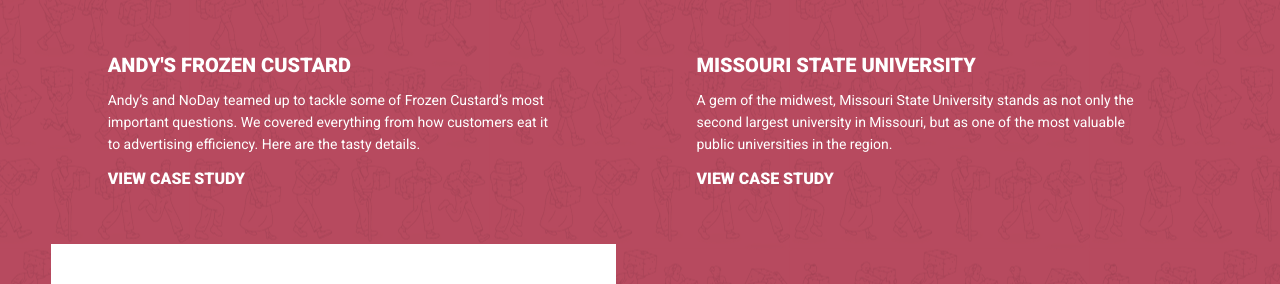
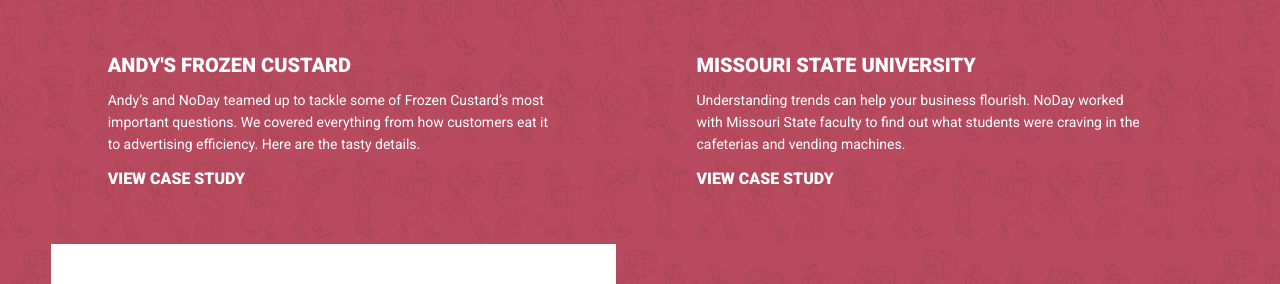
Before and after one commit to kyasui/noday, a Jekyll site: the page built from case-studies/index.html, in a window 1280 px wide and 900 px high, scrolled down 741 px. Shown: the part 168-452 px from the top of the window. Built offline with Jekyll 4.4.1, drawn with Linux system fonts in a browser that asks for light colours.

Commit message:
Updated Missouri State University

```diff
--- a/_case-study/missouri-state-university.markdown
+++ b/_case-study/missouri-state-university.markdown
@@ -3,9 +3,9 @@
 date: 2016-08-08 22:56:00 Z
 Logo:
   logo-image: "/uploads/msu-color.png"
-Short Description: A gem of the midwest, Missouri State University stands as not only
-  the second largest university in Missouri, but as one of the most valuable public
-  universities in the region.
+Short Description: Understanding trends can help your business flourish. NoDay worked
+  with Missouri State faculty to find out what students were craving in the cafeterias
+  and vending machines.
 Content:
 - Title: Discovering the secrets to your customers happiness.
   Paragraph: 'A gem of the midwest, Missouri State University stands as not only the
```
